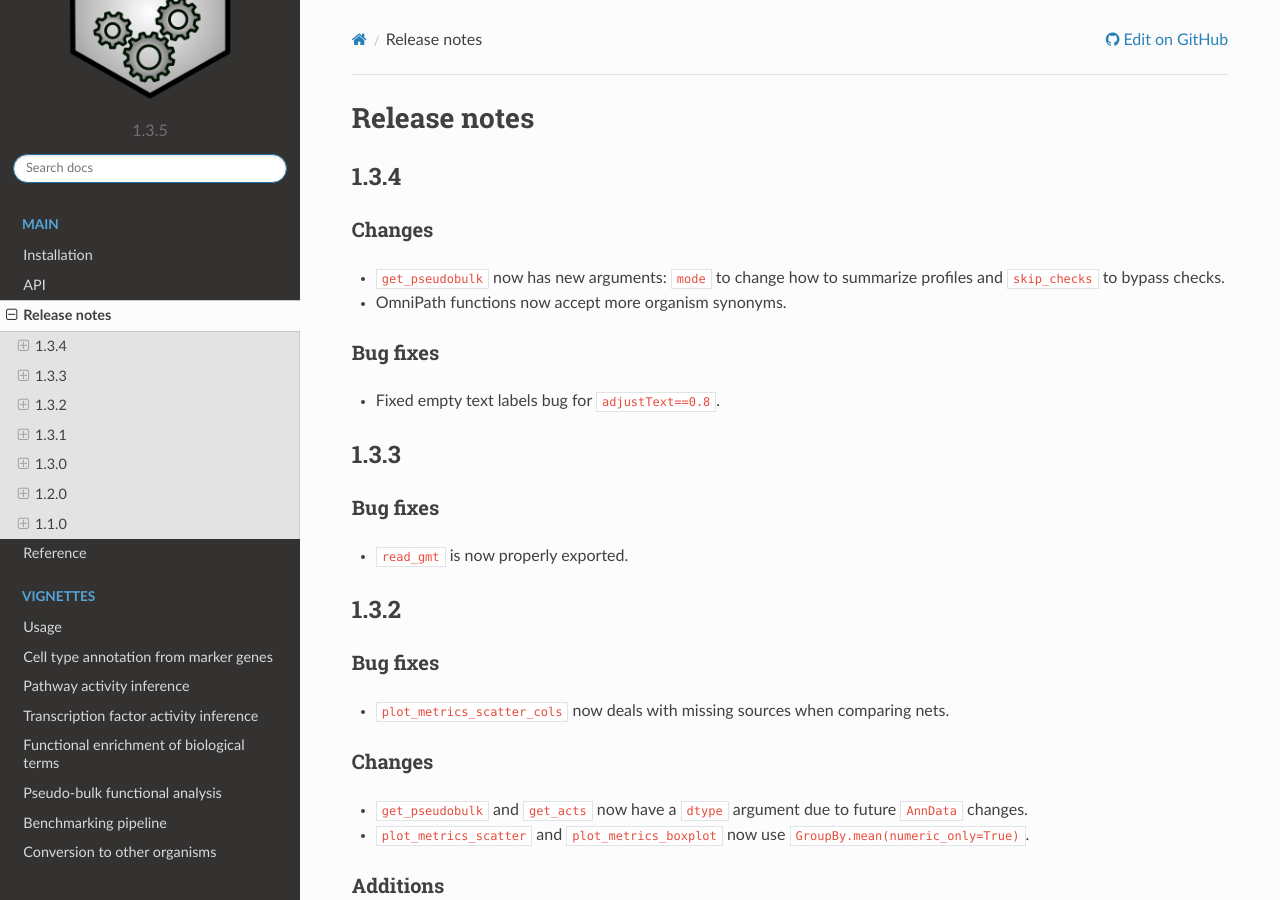
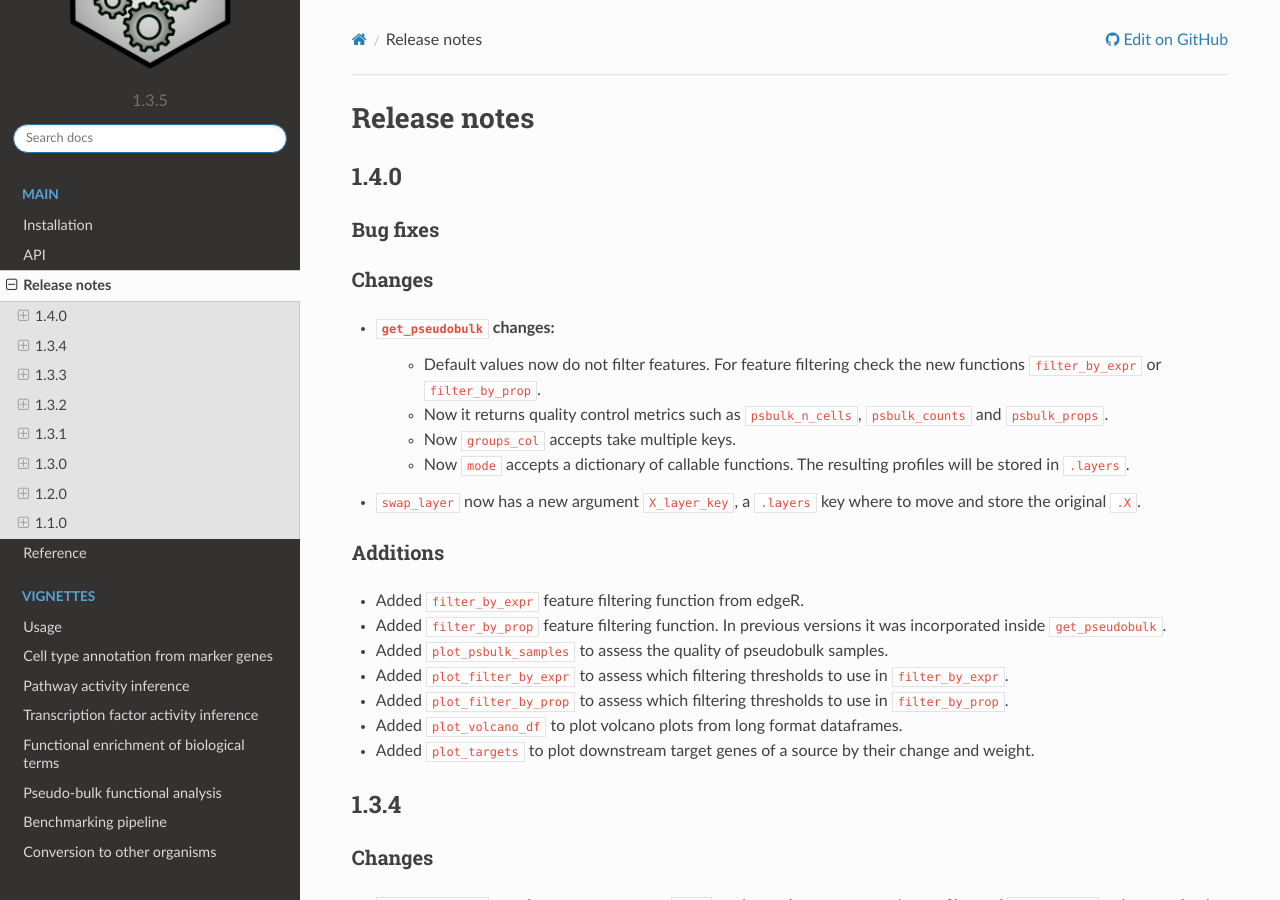
Before and after one commit to saezlab/decoupler-py, a Sphinx documentation site: the page built from docs/source/release_notes.rst, in a window 1280 px wide and 900 px high. Built offline with Sphinx 7.4.7 and the Read the Docs theme 2.0.0, drawn with Linux system fonts in a browser that asks for light colours; pages that are not in the unit, such as notebooks, are missing from menus.

Commit message:
Updated docs

```diff
--- a/docs/source/release_notes.rst
+++ b/docs/source/release_notes.rst
@@ -1,5 +1,30 @@
 Release notes
 =============
+
+1.4.0
+-----
+
+Bug fixes
+~~~~~~~~~
+
+Changes
+~~~~~~~
+- ``get_pseudobulk`` changes:
+   - Default values now do not filter features. For feature filtering check the new functions ``filter_by_expr`` or ``filter_by_prop``.
+   - Now it returns quality control metrics such as ``psbulk_n_cells``, ``psbulk_counts`` and ``psbulk_props``.
+   - Now ``groups_col`` accepts take multiple keys.
+   - Now ``mode`` accepts a dictionary of callable functions. The resulting profiles will be stored in ``.layers``.
+- ``swap_layer`` now has a new argument ``X_layer_key``, a ``.layers`` key where to move and store the original ``.X``.
+
+Additions
+~~~~~~~~~
+- Added ``filter_by_expr`` feature filtering function from edgeR.
+- Added ``filter_by_prop`` feature filtering function. In previous versions it was incorporated inside ``get_pseudobulk``.
+- Added ``plot_psbulk_samples`` to assess the quality of pseudobulk samples.
+- Added ``plot_filter_by_expr`` to assess which filtering thresholds to use in ``filter_by_expr``.
+- Added ``plot_filter_by_prop`` to assess which filtering thresholds to use in ``filter_by_prop``.
+- Added ``plot_volcano_df`` to plot volcano plots from long format dataframes.
+- Added ``plot_targets`` to plot downstream target genes of a source by their change and weight.
 
 1.3.4
 -----
```
Also changed, not shown: docs/source/api.rst (+14 -0 lines).
